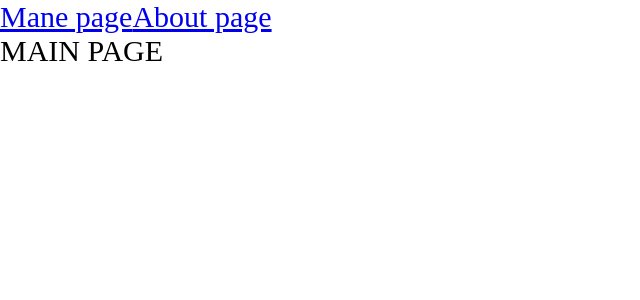
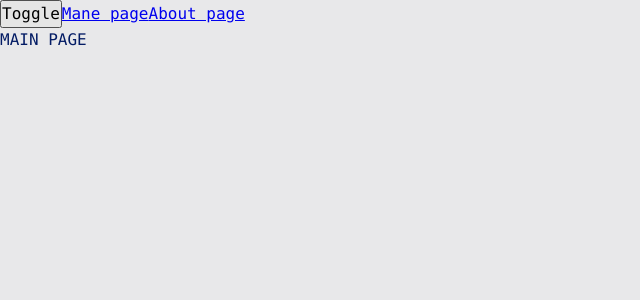
Before and after one commit to vodkamishka/advanced-react, a React app: page / in a window 1280 px wide. Shown: the top 300 px of the page, without its empty margins (0-640 px from the left). Built offline with nearby package versions, Linux system fonts and the light colour scheme.

Commit message:
Добавил темы и использовал контекст

```diff
--- a/src/App.tsx
+++ b/src/App.tsx
@@ -1,14 +1,22 @@
-import { Suspense } from 'react';
-import './index.scss';
+import {Suspense, useContext, useState} from 'react';
+import './styles/index.scss';
 import {Route, Routes, Link} from 'react-router-dom';
-import AboutPage from "./pages/AboutPage/AboutPage";
-import MainPage from "./pages/MainPage/MainPage";
 import {MainPageAsync} from "./pages/MainPage/MainPage.async";
 import {AboutPageAsync} from "./pages/AboutPage/AboutPage.async";
+import {Theme, ThemeContext} from "./theme/ThemeContext";
 
 function App() {
+    const {theme, setTheme} = useContext(ThemeContext);
+
+
+    const toggleTheme = () => {
+        setTheme(theme === Theme.DARK ? Theme.LIGHT : Theme.DARK);
+    }
+
+
     return (
-        <div className='app'>
+        <div className={`app ${theme}`}>
+            <button onClick={toggleTheme}>Toggle</button>
             <Link to={"/"}>Mane page</Link>
             <Link to={"about"}>About page</Link>
             <Suspense fallback={<div>Loading...</div>}>
--- a/src/index.scss
+++ /dev/null
@@ -1,9 +0,0 @@
-* {
-  margin: 0;
-  padding: 0;
-  box-sizing: border-box;
-}
-
-.app {
-    font-size: 30px;
-}
--- a/src/index.tsx
+++ b/src/index.tsx
@@ -1,11 +1,14 @@
 import {render} from 'react-dom';
 import App from "./App";
 import {BrowserRouter} from "react-router-dom";
+import ThemeProvider from "./theme/ThemeProvider";
 
 
 render(
     <BrowserRouter>
-        <App/>
+        <ThemeProvider>
+            <App/>
+        </ThemeProvider>
     </BrowserRouter>
         ,document.getElementById('root')
 )
--- /dev/null
+++ b/src/styles/index.scss
@@ -0,0 +1,13 @@
+@import "reset";
+@import "variables/global";
+@import "themes/normal";
+@import "themes/dark";
+
+.app {
+  font: var(--font-m);
+
+  background: var(--bg-color);
+  color: var(--primary-color);
+
+  min-height: 100vh;
+}
--- /dev/null
+++ b/src/styles/reset.scss
@@ -0,0 +1,13 @@
+* {
+  margin: 0;
+  padding: 0;
+  box-sizing: border-box;
+}
+
+input,
+button,
+textarea,
+select {
+  margin: 0;
+  font: inherit;
+}
--- /dev/null
+++ b/src/styles/themes/dark.scss
@@ -0,0 +1,6 @@
+.app.dark {
+  --bg-color: #090949;
+
+  --primary-color: #049604;
+  --secondary-color: #04ff04;
+}
--- /dev/null
+++ b/src/styles/themes/normal.scss
@@ -0,0 +1,6 @@
+.app.light {
+  --bg-color: #e8e8ea;
+
+  --primary-color: #041c65;
+  --secondary-color: #0449e0;
+}
--- /dev/null
+++ b/src/styles/variables/global.scss
@@ -0,0 +1,12 @@
+:root {
+
+  --font-family-main: Consolas, 'Times New Roman', Serif;
+
+  --font-size-m: 16px;
+  --font-line-m: 24px;
+  --font-m: var(--font-size-m) / var(--font-line-m) var(--font-family-main);
+
+  --font-size-l: 24px;
+  --font-line-l: 32px;
+  --font-l: var(--font-size-l) / var(--font-line-l) var(--font-family-main);
+}
--- /dev/null
+++ b/src/theme/ThemeContext.ts
@@ -0,0 +1,15 @@
+import {createContext, useState} from 'react';
+
+export enum Theme {
+    LIGHT = 'light',
+    DARK = 'dark',
+}
+
+export interface ThemeContextProps {
+    theme?: Theme;
+    setTheme?: (theme: Theme) => void;
+}
+
+export const ThemeContext = createContext<ThemeContextProps>({});
+
+export const LOCAL_STORAGE_THEME_KEY = 'theme';
--- /dev/null
+++ b/src/theme/ThemeProvider.tsx
@@ -0,0 +1,26 @@
+import React, {FC, useMemo, useState} from 'react';
+import {LOCAL_STORAGE_THEME_KEY, Theme, ThemeContext} from "./ThemeContext";
+
+const defaultTheme = localStorage.getItem(LOCAL_STORAGE_THEME_KEY) as Theme || Theme.LIGHT;
+
+interface ThemeProvider {
+    children: React.ReactNode;
+}
+
+const  ThemeProvider: FC<ThemeProvider> = ({children}) => {
+    const [theme, setTheme] = useState<Theme>(defaultTheme);
+
+    const defaultProps = useMemo(() => ({
+        theme,
+        setTheme,
+    }), [theme])
+
+
+    return (
+        <ThemeContext.Provider value={defaultProps}>
+            {children}
+        </ThemeContext.Provider>
+    );
+}
+
+export default ThemeProvider;
```
